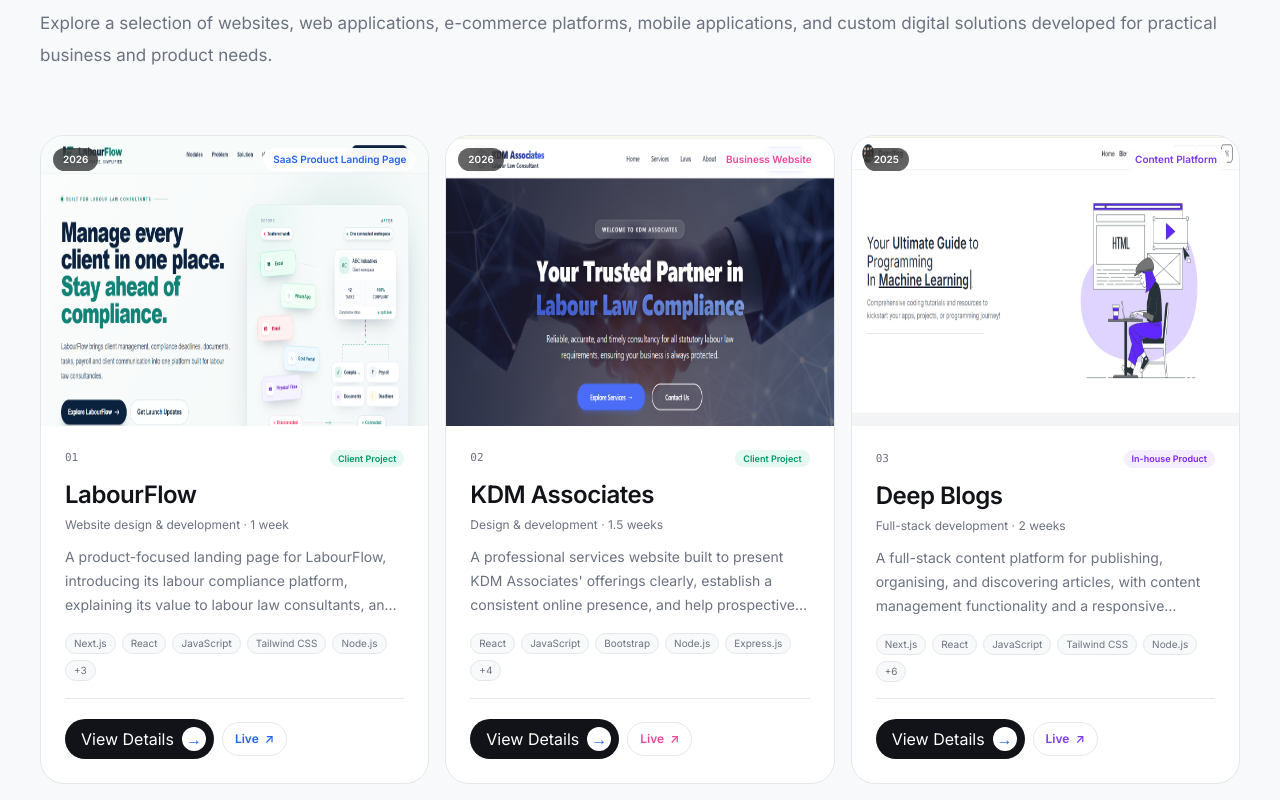
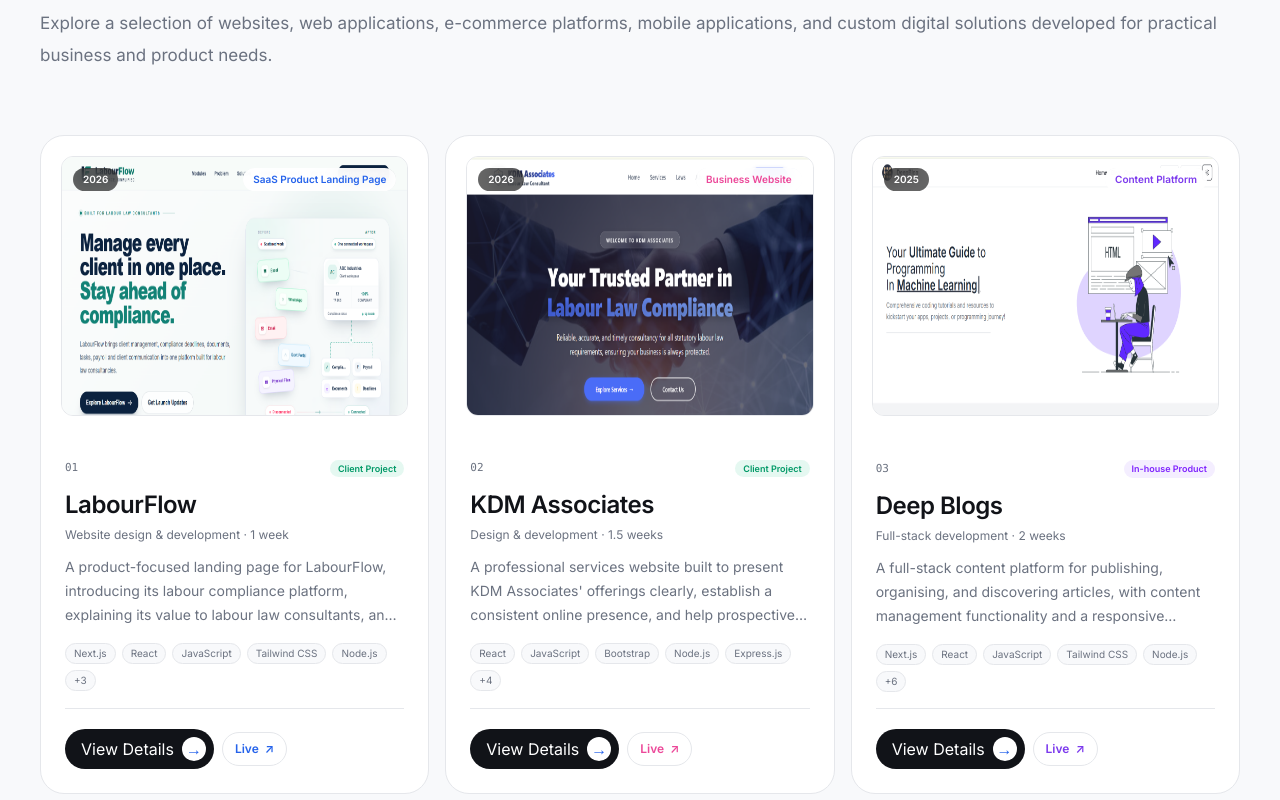
Before and after one commit to Kardanideep/portfolio, a Next.js app: page /work in a window 1280 px wide. Shown: the part 1020-1820 px from the top of the page. Built offline with nearby package versions, Linux system fonts and the light colour scheme.

Commit message:
29-10-2026

```diff
--- a/app/(pages)/work/page.tsx
+++ b/app/(pages)/work/page.tsx
@@ -506,12 +506,12 @@
   return (
     <article className="group flex flex-col overflow-hidden rounded-xl border border-border-soft bg-surface transition-all duration-300 hover:-translate-y-1 hover:border-[#2563EB]/30 hover:shadow-[0_20px_50px_-25px_rgba(15,23,42,0.2)] xs:rounded-2xl sm:rounded-3xl">
       {/* Image */}
-      <div className="relative aspect-[4/3] overflow-hidden bg-bg-soft">
+      <div className="relative aspect-[4/3] m-5  overflow-hidden ">
         <img
           src={project.img}
           alt={project.title}
           loading="lazy"
-          className="h-full w-full object-fit transition-transform duration-700 ease-[cubic-bezier(0.22,1,0.36,1)] group-hover:scale-105"
+          className="h-full w-full border border-border-soft rounded-xl object-fit transition-transform duration-700 ease-[cubic-bezier(0.22,1,0.36,1)] group-hover:scale-105"
         />
 
         <span className="absolute left-3 top-3 rounded-full bg-black/60 px-2.5 py-1 text-[10px] font-semibold text-white backdrop-blur-sm xs:text-[11px] sm:text-[10px]">
```
